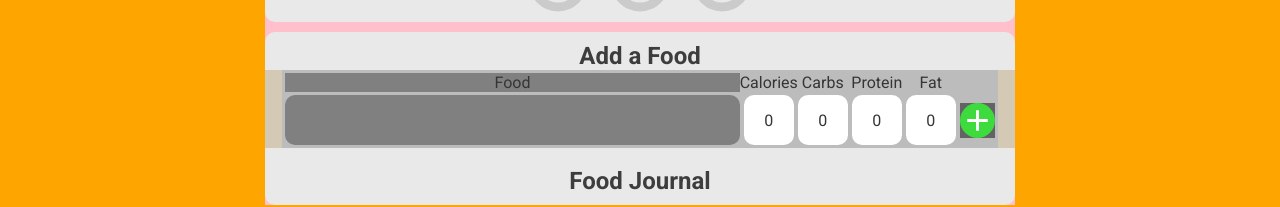
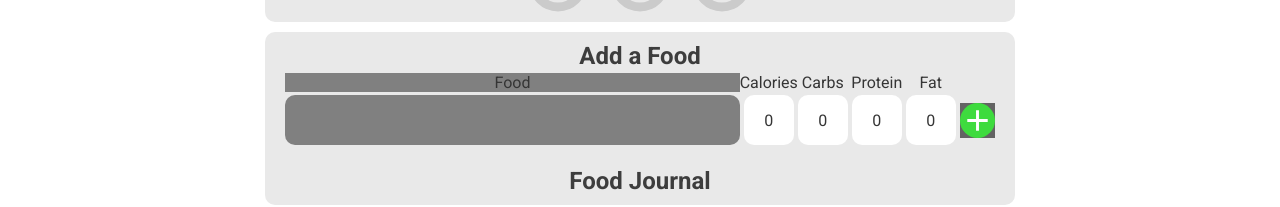
Before and after one commit to ansengarvin/kilocal, a React (Vite) app in the folder frontend/: page / in a window 1280 px wide. Shown: the part 538-745 px from the top of the page. Built offline with nearby package versions, Linux system fonts and the light colour scheme; no server answers; sample sign-in values are in the browser's storage; a web font is replaced by a local one.

Commit message:
fix: removed debug-helping background colors

```diff
--- a/frontend/src/components/global/root.tsx
+++ b/frontend/src/components/global/root.tsx
@@ -22,8 +22,6 @@ const Grid = styled.div`
         "footer footer footer";
     grid-template-columns: 100px 1fr 100px;
     grid-template-rows: auto 1fr auto;
-
-    background-color: orange;
 
     @media (max-width: ${mobileView}) {
         grid-template-columns: 10px 1fr 10px;
--- a/frontend/src/components/styles/AppStyle.tsx
+++ b/frontend/src/components/styles/AppStyle.tsx
@@ -3,8 +3,6 @@ import { mobileView } from "../../lib/defines"
 
 export const ContentWindow = styled.div`
   width: 750px;
-
-  background-color: pink;
 
   @media (max-width: ${mobileView}) {
     width: 100%;
--- a/frontend/src/components/styles/FoodEntryStyle.tsx
+++ b/frontend/src/components/styles/FoodEntryStyle.tsx
@@ -9,10 +9,8 @@ export const FoodEntryStyle = styled.div`
     flex-direction: column;
     align-items: center;
 
-    background-color: #d4c9b4;
+    table {
 
-    table {
-        background-color: green;
     }
 
     td {
@@ -22,12 +20,10 @@ export const FoodEntryStyle = styled.div`
     form.entryContainer {
         width: calc(95% - 3px);
         padding: 3px;
-        background-color: #bcbcbc;
     }
 
     table.entryContainer {
         width: 95%;
-        background-color: #e3a4e3;
     }
 
     div.row {
```
